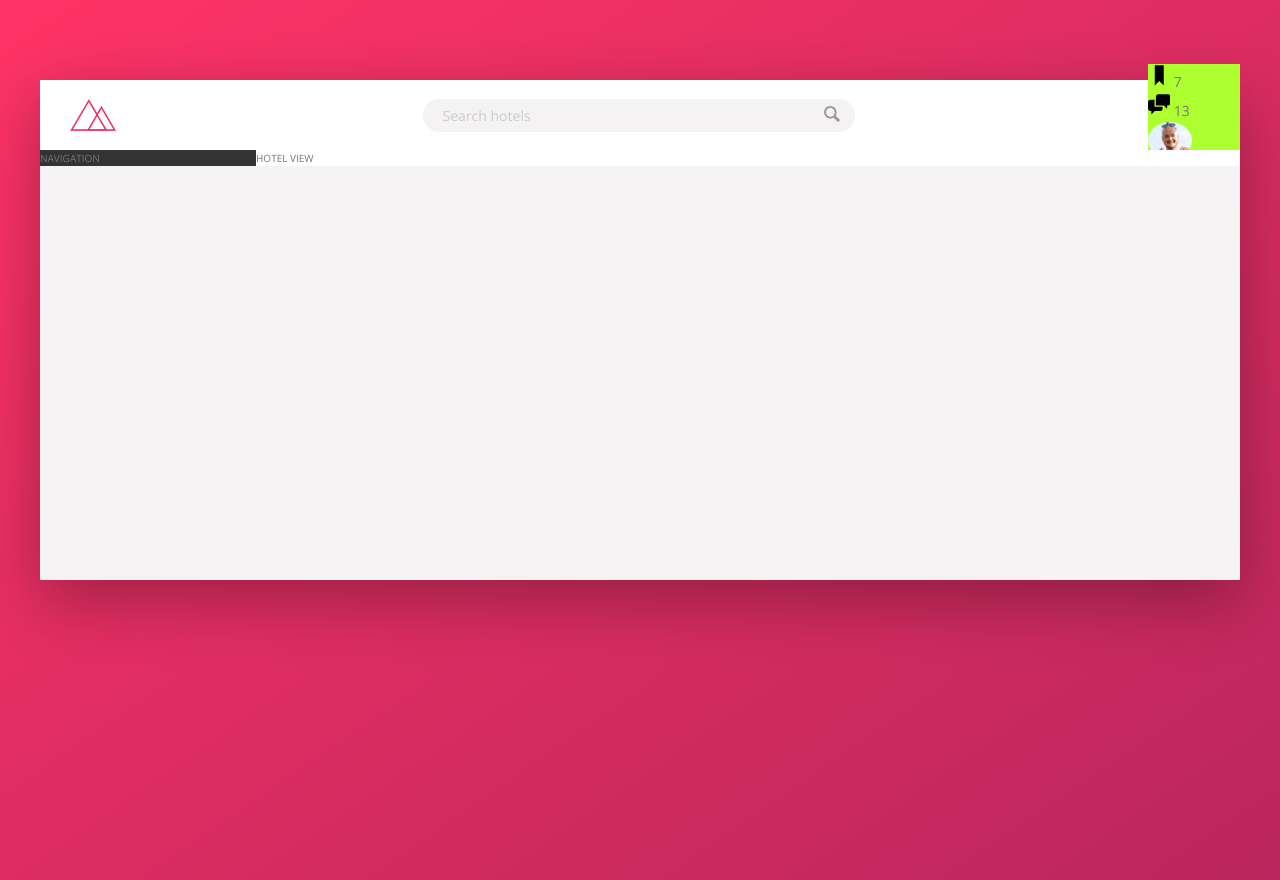
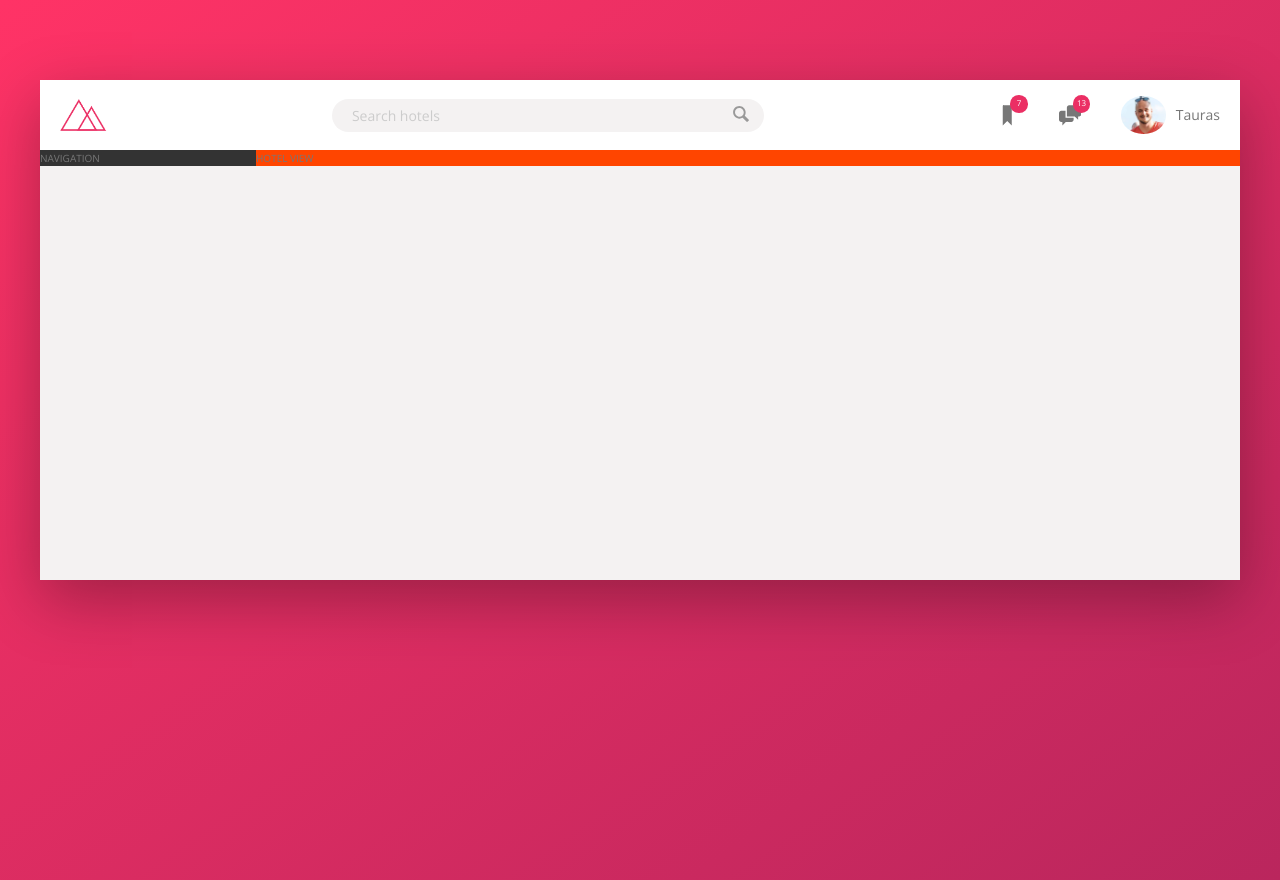
Before and after one commit to sgrazys/Trillo, a website: page index.html in a window 1280 px wide. Drawn offline with nearby package versions, Linux system fonts and the light colour scheme.

Commit message:
add header

```diff
--- a/sass/_components.scss
+++ b/sass/_components.scss
@@ -3,7 +3,7 @@
 
 .logo {
 	height: 3.25rem;
-	margin-left: 3rem;
+	margin-left: 2rem;
 }
 
 ////////////////////////////
@@ -48,7 +48,6 @@
 
 		&:focus {
 			outline: none;
-
 			transform: translateY(2px);
 		}
 	}
@@ -64,26 +63,50 @@
 // USER NAVIGATION
 
 .user-nav {
-	background-color: greenyellow;
+	display: flex;
+	align-items: center;
+	align-self: stretch;
+
+	& > * {
+		padding: 0 2rem;
+		cursor: pointer;
+		height: 100%;
+		display: flex;
+		align-items: center;
+	}
+	& > *:hover {
+		background-color: var(--color-grey-light-2);
+	}
+
 	&__icon-box {
+		position: relative;
 	}
 
 	&__icon {
 		height: 2.25rem;
 		width: 2.25rem;
+		fill: var(--color-grey-dark-2);
 	}
 
 	&__notification {
-	}
+		font-size: 0.8rem;
+		height: 1.75rem;
+		width: 1.75rem;
+		border-radius: 50%;
+		background-color: var(--color-primary);
+		color: #fff;
+		position: absolute;
+		top: 1.5rem;
+		right: 1.1rem;
 
-	&__user {
+		display: flex;
+		justify-content: center;
+		align-items: center;
 	}
 
 	&__user-photo {
 		height: 3.75rem;
 		border-radius: 50%;
-	}
-
-	&__user-name {
+		margin-right: 1rem;
 	}
 }
--- a/sass/_layout.scss
+++ b/sass/_layout.scss
@@ -24,6 +24,6 @@
 	flex: 0 0 18%;
 }
 .hotel-view {
-	background-color: #fff;
+	background-color: orangered;
 	flex: 1;
 }
```
Also changed, not shown: css/style.css, 1 other file.
